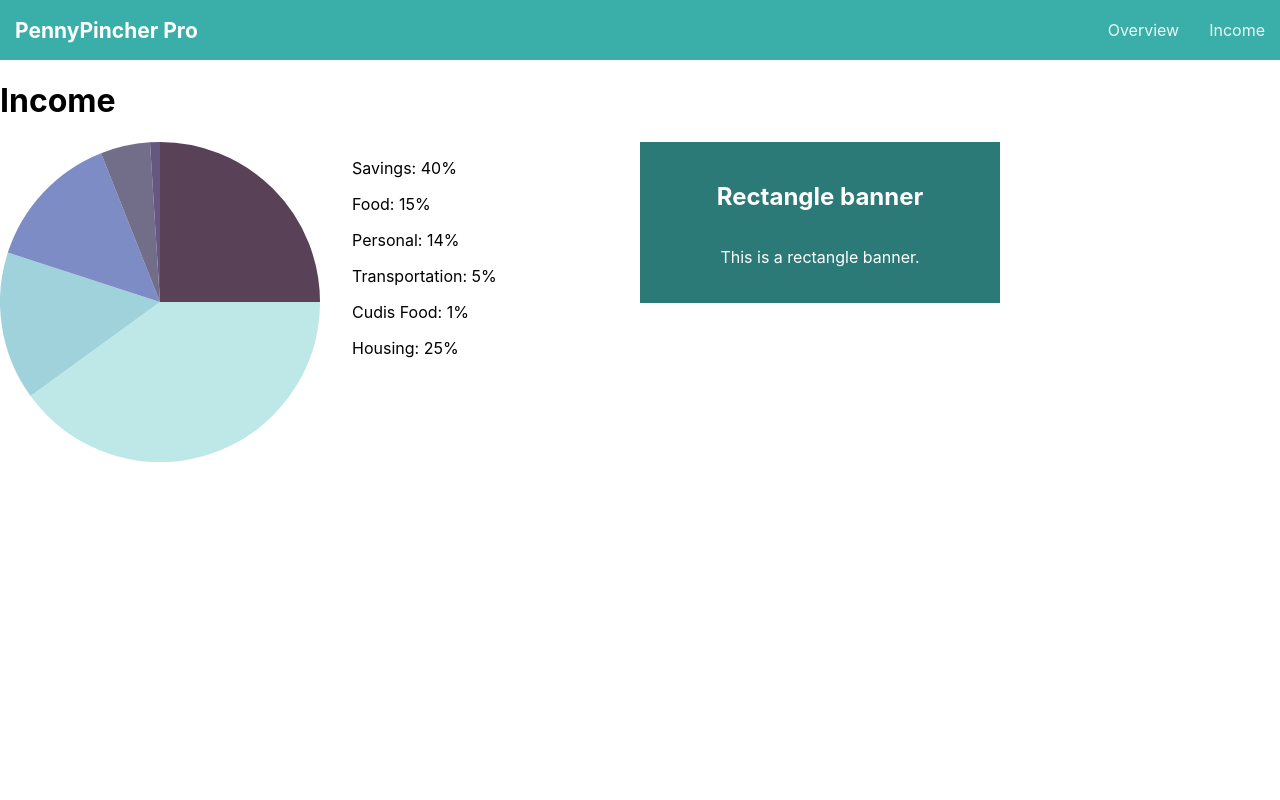
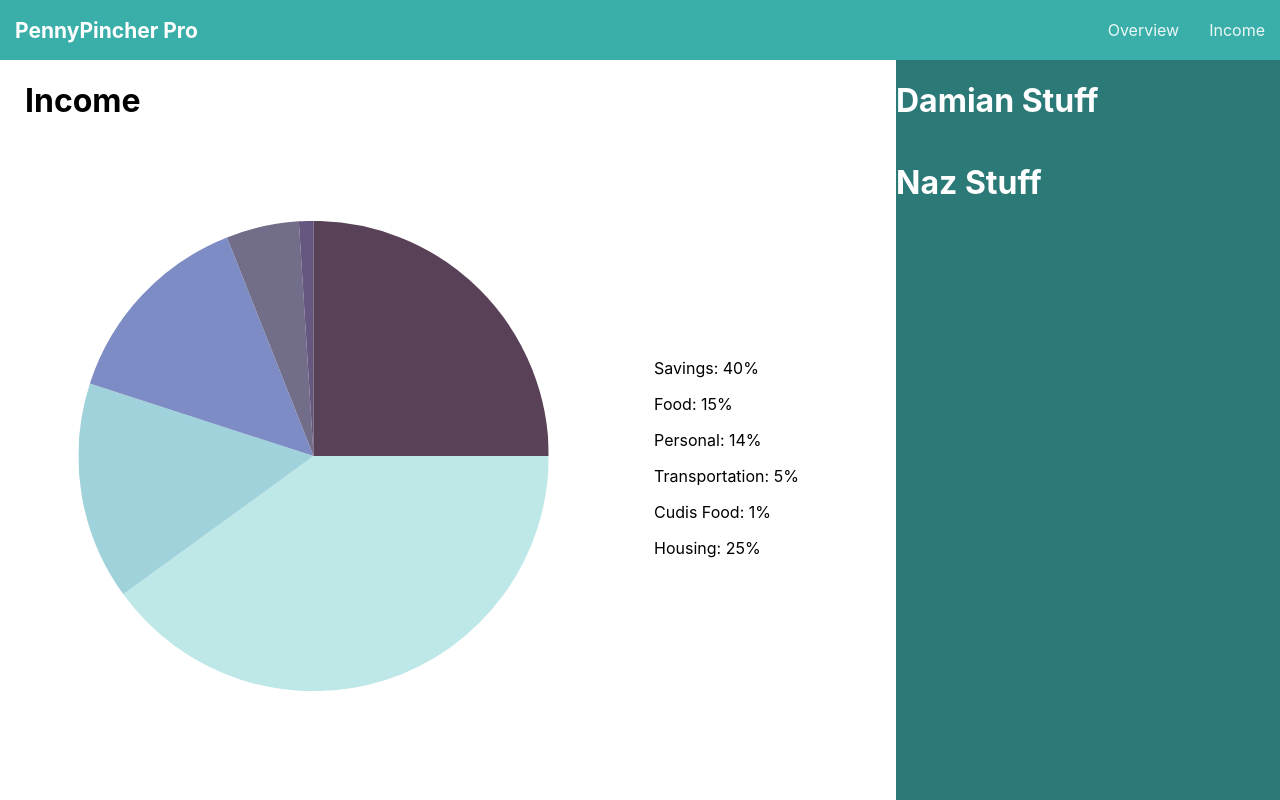
Before and after one commit to naimad-adrec/P-P-P, a React (Create React App) app in the folder p-p-p/: page /income in a window 1280 px wide. Shown: the top 800 px of the page. Built offline with nearby package versions, Linux system fonts and the light colour scheme.

Commit message:
Added divs a lot of them

```diff
--- a/p-p-p/src/App.css
+++ b/p-p-p/src/App.css
@@ -1,8 +1,12 @@
 .App {
-  text-align: center;
-  position: relative;
-  height: 100%;
-  width: 100%;
+  width: 100vw;
+  height: 100vh;
+
+}
+
+body {
+  margin: 0;
+  padding: 0;
 }
 
 .title {
--- a/p-p-p/src/components/banner.css
+++ b/p-p-p/src/components/banner.css
@@ -1,9 +1,11 @@
 .banner {
+    position: relative;
     width: 25%;
     height: 100%;
     background-color: #2b7a78;
     padding: 20px;
     display: flex;
+    justify-content: flex-start;
     flex-direction: column;
     align-self: stretch;
     color: #fff;
--- a/p-p-p/src/components/banner.js
+++ b/p-p-p/src/components/banner.js
@@ -1,5 +1,5 @@
 import React from 'react'
-import './banner.css'
+// import './banner.css'
 const banner = () => {
   return (
     <div className='banner'>
--- a/p-p-p/src/components/income.css
+++ b/p-p-p/src/components/income.css
@@ -10,11 +10,30 @@
 
   .contentTitle {
     text-align: left;
+    padding-left: 25px;
   }
 
-  .column {
+  .columnleft {
     float: left;
-    width: 50%;
+    width: 70%;
+  }
+
+  .columnright {
+    float: right;
+    width: 30%;
+  }
+
+  .columnleftleft {
+    float: left;
+    width: 70%;
+    scale: 75%;
+  }
+
+  .columnleftright {
+    float: right;
+    width: 30%;
+    align-items: center;
+    transform: translateY(200px);
   }
 
   /* Clear floats after the columns */
@@ -28,3 +47,24 @@
     text-align: left;
     padding-left: 10%;
   }
+
+  .banner {
+    position: relative;
+    width: 100%;
+    height: 1000px;
+    background-color: #2b7a78;
+    display: flex;
+    justify-content: flex-start;
+    flex-direction: column;
+    align-self: stretch;
+    color: #fff;
+  }
+
+  .title {
+    justify-self: flex-start;
+
+  }
+
+  .content {
+    justify-self: flex-start;
+  }
--- a/p-p-p/src/components/income.js
+++ b/p-p-p/src/components/income.js
@@ -8,10 +8,12 @@ const income = () => {
     <>
         <div className='income'>
             <div>
-                <div><h1 className="contentTitle">Income</h1></div>
+                    <div className='columnleft'>
                         <div className='rows'>
-                    <div className='column'>
-                        <div class="column">
+                            <h1 className="contentTitle">Income</h1>
+                        </div>
+                        <div className='rows'>
+                            <div class="columnleftleft">
                                 <PieChart
                                     data={[
                                         { title: 'Savings', value: 40, color: '#bee7e8' },
@@ -23,7 +25,7 @@ const income = () => {
                                 ]}
                                 />
                             </div>
-                        <div class="column">
+                            <div class="columnleftright">
                                 <div><p class="text">Savings: 40%</p></div>
                                 <div><p class="text">Food: 15%</p></div>
                                 <div><p class="text">Personal: 14%</p></div>
@@ -32,7 +34,16 @@ const income = () => {
                                 <p class="text">Housing: 25%</p>
                             </div>
                         </div>
-                    <Banner></Banner>
+                    </div>
+                    <div className='columnright'>
+                    <div className='banner'>
+                        <div className='rows'>
+                            <h1>Damian Stuff</h1>
+                        </div>
+                        <div className='rows'>
+                            <h1>Naz Stuff</h1>
+                        </div>
+                    </div>
                     </div>
             </div>
         </div>
--- a/p-p-p/src/components/overview.js
+++ b/p-p-p/src/components/overview.js
@@ -22,7 +22,7 @@ const progressData = [
 
 const Overview = () => {
   return (
-    <div style={{ padding: "40px" }}>
+    <div style={{ padding: "40px"}}>
       <h1 style={{ textAlign: "center", marginBottom: "40px" }}>Overview</h1>
       <div
         style={{
```
Lines whose indentation alone changed are shown as unchanged.
